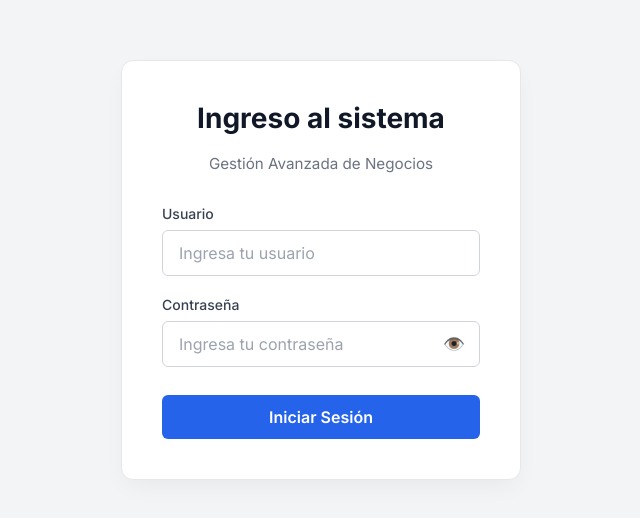
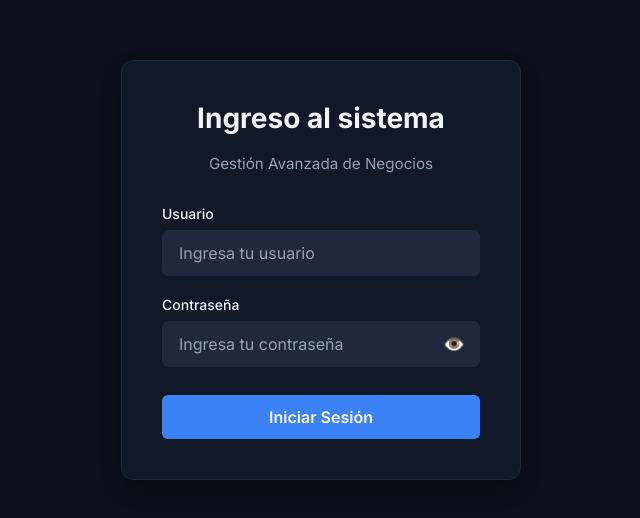
Before and after one commit to joj31690-spec/mi-saas-inventario, a React app in the folder frontend/: page / in a window 1280 px wide. Shown: the part 130-648 px from the top of the page, without its empty margins (319-959 px from the left). Built offline with nearby package versions, Linux system fonts and the light colour scheme; no server answers; the HTML template or start-up script is replaced by a standard one.

Commit message:
Implement global Dark Mode design

```diff
--- a/frontend/src/index.css
+++ b/frontend/src/index.css
@@ -1,14 +1,14 @@
 :root {
-  --bg-color: #f9fafb;
-  --text-color: #111827;
-  --text-muted: #6b7280;
-  --primary: #0f172a;
-  --primary-hover: #334155;
-  --border-color: #e2e8f0;
-  --card-bg: #ffffff;
-  --error: #ef4444;
-  --success: #22c55e;
-  --warning: #f59e0b;
+  --bg-color: #0B0F19;
+  --text-color: #F1F5F9;
+  --text-muted: #94A3B8;
+  --primary: #3B82F6;
+  --primary-hover: #2563EB;
+  --border-color: #1E293B;
+  --card-bg: #111827;
+  --error: #EF4444;
+  --success: #10B981;
+  --warning: #F59E0B;
   --sidebar-width: 250px;
 }
 
@@ -22,6 +22,7 @@ body {
 
 * {
   box-sizing: border-box;
+  transition: background-color 0.2s ease, border-color 0.2s ease, color 0.2s ease, box-shadow 0.2s ease;
 }
 
 h1, h2, h3, h4, h5, h6 { margin-top: 0; }
@@ -49,7 +50,7 @@ h1, h2, h3, h4, h5, h6 { margin-top: 0; }
   padding: 2.5rem;
   width: 100%;
   max-width: 400px;
-  box-shadow: 0 4px 6px -1px rgba(0, 0, 0, 0.05);
+  box-shadow: 0 4px 6px -1px rgba(0, 0, 0, 0.3);
 }
 
 .card h2 { text-align: center; margin-bottom: 2rem; }
@@ -66,14 +67,17 @@ h1, h2, h3, h4, h5, h6 { margin-top: 0; }
   width: 100%;
   padding: 0.75rem;
   border: 1px solid var(--border-color);
+  background-color: #1E293B;
+  color: var(--text-color);
   border-radius: 6px;
   font-size: 1rem;
-  transition: border-color 0.2s;
+  transition: border-color 0.2s, box-shadow 0.2s;
   font-family: inherit;
 }
 .form-group input:focus, .form-group select:focus, .form-group textarea:focus {
   outline: none;
   border-color: var(--primary);
+  box-shadow: 0 0 0 3px rgba(59, 130, 246, 0.25);
 }
 
 /* Buttons */
--- a/frontend/src/pages/Login.css
+++ b/frontend/src/pages/Login.css
@@ -1,4 +1,4 @@
-/* Login.css - Diseño Limpio y Corporativo */
+/* Login.css - Diseño Limpio y Corporativo (Modo Oscuro Adaptado) */
 @import url('https://fonts.googleapis.com/css2?family=Inter:wght@400;500;600;700&display=swap');
 
 .login-page-wrapper {
@@ -8,7 +8,7 @@
   justify-content: center;
   align-items: center;
   font-family: 'Inter', sans-serif;
-  background: #f3f4f6; /* light gray background */
+  background: var(--bg-color); /* inherits from index.css */
   margin: 0;
   padding: 0;
 }
@@ -17,17 +17,17 @@
   width: 100%;
   max-width: 400px;
   padding: 2.5rem;
-  background: #ffffff;
+  background: var(--card-bg);
   border-radius: 12px;
-  border: 1px solid #e5e7eb;
-  box-shadow: 0 10px 25px -5px rgba(0, 0, 0, 0.05);
+  border: 1px solid var(--border-color);
+  box-shadow: 0 10px 25px -5px rgba(0, 0, 0, 0.3);
   display: flex;
   flex-direction: column;
   align-items: center;
 }
 
 .login-title {
-  color: #111827;
+  color: var(--text-color);
   font-size: 1.75rem;
   font-weight: 700;
   margin-bottom: 0.25rem;
@@ -35,7 +35,7 @@
 }
 
 .login-subtitle {
-  color: #6b7280;
+  color: var(--text-muted);
   font-size: 0.95rem;
   margin-bottom: 2rem;
   text-align: center;
@@ -56,7 +56,7 @@
 
 .premium-input-group label {
   display: block;
-  color: #374151;
+  color: var(--text-color);
   font-size: 0.875rem;
   font-weight: 500;
   margin-bottom: 0.5rem;
@@ -71,10 +71,10 @@
 .premium-input {
   width: 100%;
   padding: 0.75rem 1rem;
-  background: #ffffff;
-  border: 1px solid #d1d5db;
+  background: #1E293B; /* Slightly darker than card for inputs */
+  border: 1px solid var(--border-color);
   border-radius: 6px;
-  color: #111827;
+  color: var(--text-color);
   font-size: 1rem;
   font-family: inherit;
   transition: border-color 0.2s ease, box-shadow 0.2s ease;
@@ -82,12 +82,12 @@
 }
 
 .premium-input:focus {
-  border-color: #2563eb; /* Primary blue */
-  box-shadow: 0 0 0 3px rgba(37, 99, 235, 0.1);
+  border-color: var(--primary); /* Primary blue */
+  box-shadow: 0 0 0 3px rgba(59, 130, 246, 0.25);
 }
 
 .premium-input::placeholder {
-  color: #9ca3af;
+  color: var(--text-muted);
 }
 
 .eye-button {
@@ -95,7 +95,7 @@
   right: 15px;
   background: none;
   border: none;
-  color: #6b7280;
+  color: var(--text-muted);
   font-size: 1.1rem;
   cursor: pointer;
   padding: 0;
@@ -105,14 +105,14 @@
 }
 
 .eye-button:hover {
-  color: #374151;
+  color: var(--text-color);
 }
 
 .premium-btn {
   margin-top: 0.5rem;
   width: 100%;
   padding: 0.75rem;
-  background: #2563eb; /* Primary blue */
+  background: var(--primary); /* Primary blue */
   color: #ffffff;
   border: none;
   border-radius: 6px;
@@ -124,7 +124,7 @@
 }
 
 .premium-btn:hover {
-  background: #1d4ed8;
+  background: var(--primary-hover);
 }
 
 .premium-btn:disabled {
@@ -133,9 +133,9 @@
 }
 
 .error-bubble {
-  background: #fef2f2;
-  border: 1px solid #fecaca;
-  color: #b91c1c;
+  background: rgba(239, 68, 68, 0.1);
+  border: 1px solid var(--error);
+  color: #fca5a5;
   padding: 0.75rem;
   border-radius: 6px;
   text-align: center;
```
Also changed, not shown: 1 other file (tests, documents, lock files or other folders).
